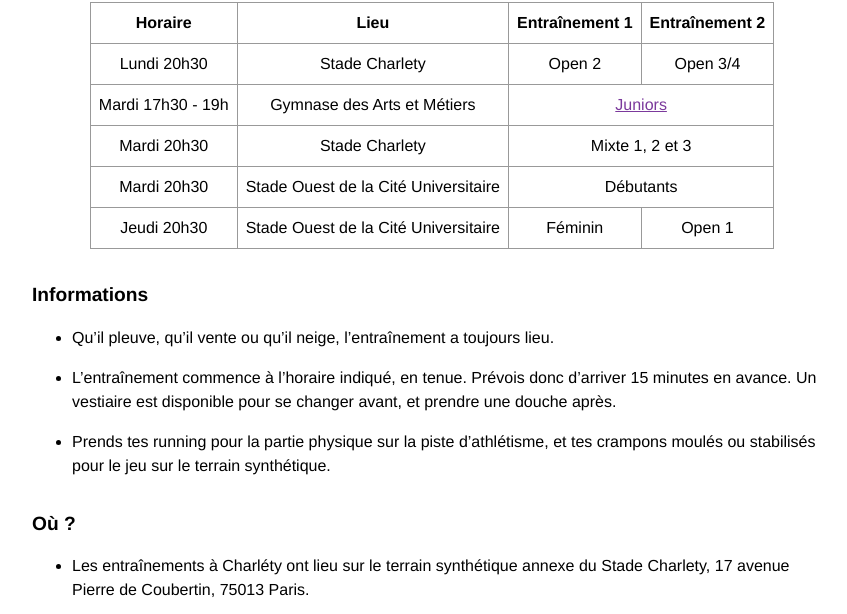
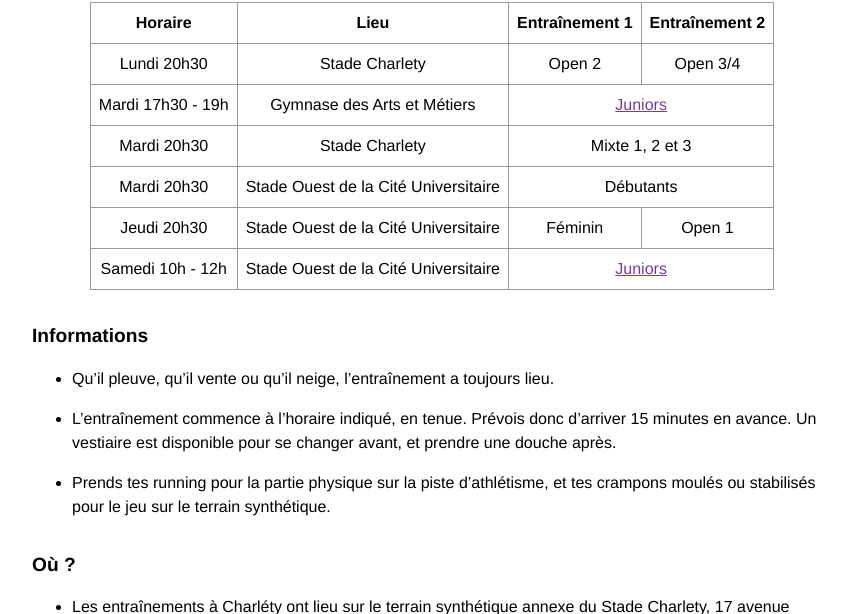
Before and after one commit to ahouhpuc/ahouhpuc.github.io, a Jekyll site: the page built from entrainements.markdown, in a window 1280 px wide and 900 px high, scrolled down 859 px, cut to the strip 0-614 px from the top of the window. Shown: the whole strip, without its empty margins (208-1055 px from the left). Built offline with Jekyll 4.4.1, drawn with Linux system fonts in a browser that asks for light colours.

Commit message:
Add new youth training

```diff
--- a/entrainements.markdown
+++ b/entrainements.markdown
@@ -48,6 +48,11 @@
     <td>Féminin</td>
     <td>Open 1</td>
   </tr>
+  <tr>
+    <td>Samedi 10h - 12h</td>
+    <td>Stade Ouest de la Cité Universitaire</td>
+    <td colspan="2"><a href="juniors.html">Juniors</a></td>
+  </tr>
 </table>
 
 ## Informations
--- a/juniors.markdown
+++ b/juniors.markdown
@@ -21,10 +21,11 @@
 
 L'entraînement est accessible aux jeunes à partir de 8 ans.
 
-Il a lieu le mardi de 17h30 à 19h au Gymnase des Arts et Métiers dans la Cité Universitaire
+Il a lieu le **mardi de 17h30 à 19h au Gymnase des Arts et Métiers** dans la Cité Universitaire et le **samedi de 10h à 12h au stade Ouest de la Cité Universitaire**.
 
 <iframe class="charlety" src="https://www.google.com/maps/embed?pb=!1m14!1m8!1m3!1d10508.403649345673!2d2.3343372!3d48.818136!3m2!1i1024!2i768!4f13.1!3m3!1m2!1s0x0%3A0xcc60ba1872d72493!2sGymnase%20des%20Arts%20et%20M%C3%A9tiers!5e0!3m2!1sfr!2sfr!4v1567499121068!5m2!1sfr!2sfr"></iframe>
 
+<iframe class="charlety" src="https://www.google.com/maps/embed?pb=!1m18!1m12!1m3!1d1313.511257225524!2d2.3299169582910815!3d48.81963186087285!2m3!1f0!2f0!3f0!3m2!1i1024!2i768!4f13.1!3m3!1m2!1s0x47e671a63b6a4c6f%3A0xd5ab8a3826c34384!2sStade+Ouest+CIUP!5e0!3m2!1sfr!2sfr!4v1537263743348"></iframe>
 
 ## Informations
 
--- a/practices.markdown
+++ b/practices.markdown
@@ -51,6 +51,11 @@
     <td>Women</td>
     <td>Open 1</td>
   </tr>
+  <tr>
+    <td>Saturday 10am - 12pm</td>
+    <td>Stade ouest of Cité Universitaire</td>
+    <td colspan="2"><a href="youth.html">Youth</a></td>
+  </tr>
 </table>
 
 
--- a/youth.markdown
+++ b/youth.markdown
@@ -23,9 +23,12 @@
 
 All players must be 8 or older to be eligible for our youth training.
 
-The practice takes place on Tuesday from 5:30pm to 7pm at Gymnase des Arts et Métiers take place inside Cité Universitaire
+The practice takes place on **Tuesday from 5:30pm to 7pm at Gymnase des Arts et Métiers** inside Cité Universitaire and on **Saturday from 10am to 12pm at Stade Ouest of Cité Universitaire**.
 
 <iframe class="charlety" src="https://www.google.com/maps/embed?pb=!1m14!1m8!1m3!1d10508.403649345673!2d2.3343372!3d48.818136!3m2!1i1024!2i768!4f13.1!3m3!1m2!1s0x0%3A0xcc60ba1872d72493!2sGymnase%20des%20Arts%20et%20M%C3%A9tiers!5e0!3m2!1sfr!2sfr!4v1567499121068!5m2!1sfr!2sfr"></iframe>
+
+
+<iframe class="charlety" src="https://www.google.com/maps/embed?pb=!1m18!1m12!1m3!1d1313.511257225524!2d2.3299169582910815!3d48.81963186087285!2m3!1f0!2f0!3f0!3m2!1i1024!2i768!4f13.1!3m3!1m2!1s0x47e671a63b6a4c6f%3A0xd5ab8a3826c34384!2sStade+Ouest+CIUP!5e0!3m2!1sfr!2sfr!4v1537263743348"></iframe>
 
 ## Information
 
```
